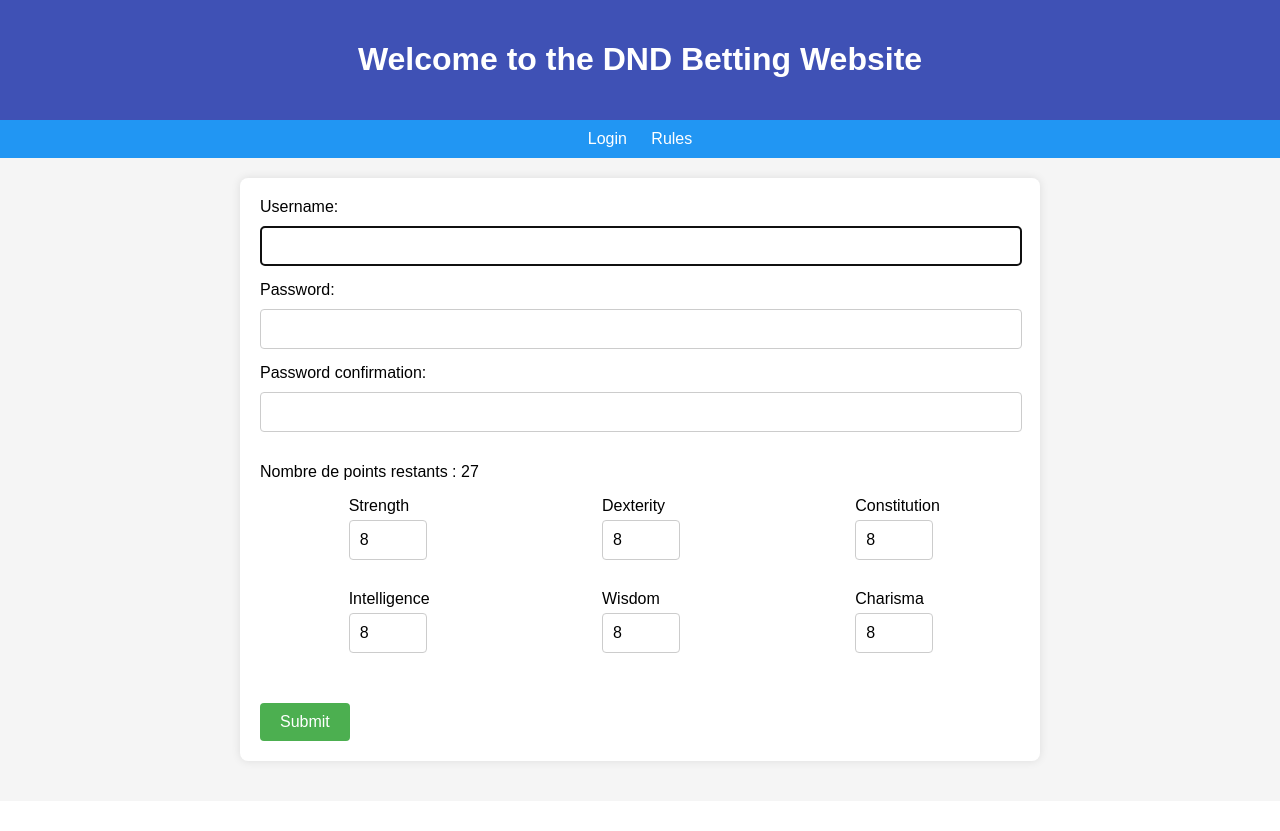
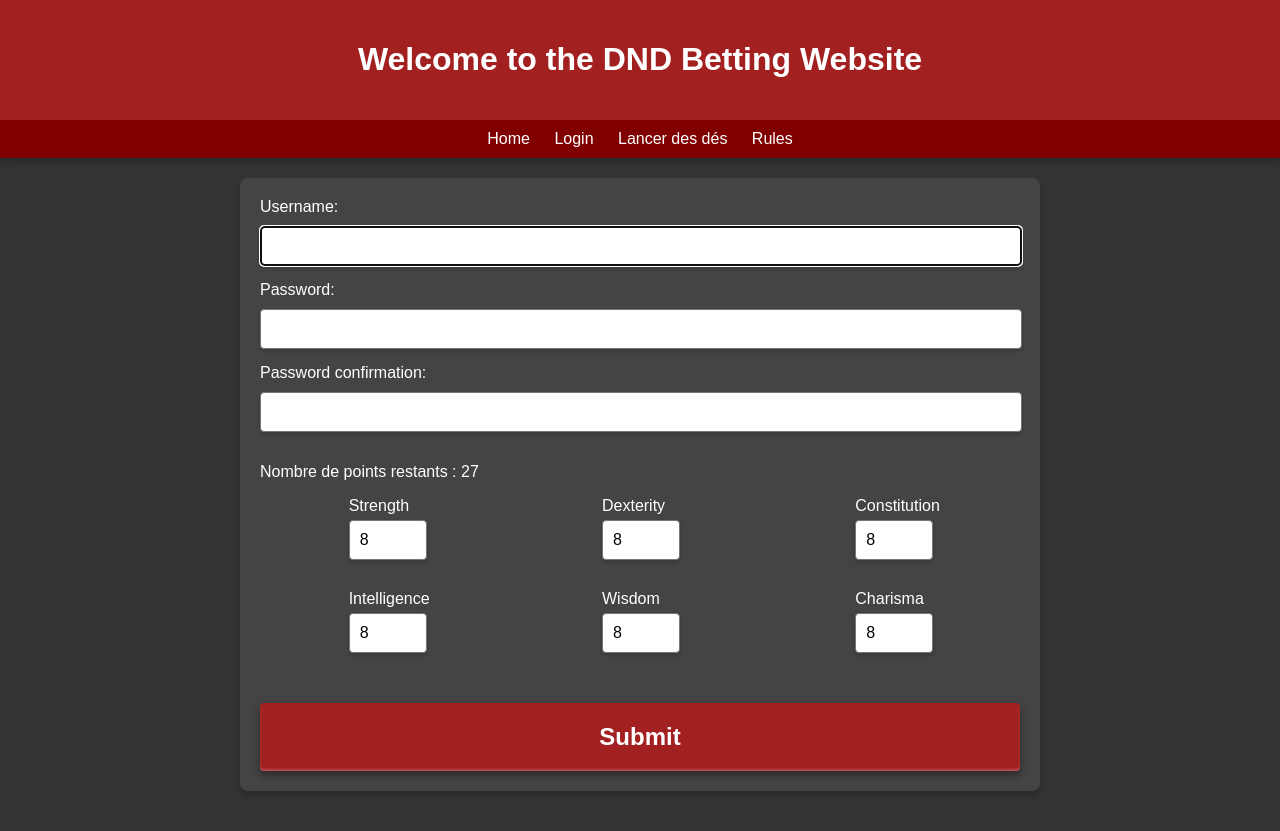
Before and after one commit to Wyvelk/djangoEval, a Django app: page /signup/ in a window 1280 px wide. Before the commit the page ends 767 px from the top, so only its background shows below. Run offline with Django 5.2, Linux system fonts and the light colour scheme.

Commit message:
'better' style

```diff
--- a/dnd/templates/master.html
+++ b/dnd/templates/master.html
@@ -15,14 +15,17 @@
         <h1>Welcome to the DND Betting Website</h1>
     </header>
     <nav>
+        <a href="{% url 'home' %}">Home</a>
         <a href="{% url 'authView' %}">Login</a>
+        <a href="{% url 'dice' %}">Lancer des dés</a>
         <a href="#">Rules</a>
     </nav>
     <div class="container">
         {% block content %}
         {% endblock %}
     </div>
-    <script src="https://code.jquery.com/jquery-3.7.1.min.js" integrity="sha256-/JqT3SQfawRcv/BIHPThkBvs0OEvtFFmqPF/lYI/Cxo=" crossorigin="anonymous"></script>
+    <script src="https://code.jquery.com/jquery-3.7.1.min.js"
+        integrity="sha256-/JqT3SQfawRcv/BIHPThkBvs0OEvtFFmqPF/lYI/Cxo=" crossorigin="anonymous"></script>
     <script src="{% static 'main.js' %}"></script>
 </body>
 
--- a/static/styles.css
+++ b/static/styles.css
@@ -1,7 +1,7 @@
-/* General Styles */
 body {
   font-family: Arial, sans-serif;
-  background-color: #f5f5f5;
+  background-color: #333;
+  color: #fff;
   margin: 0;
   padding: 0;
 }
@@ -13,17 +13,19 @@ body {
 }
 
 header {
-  background-color: #3f51b5;
+  background-color: #a32020;
   color: #fff;
   padding: 20px;
   text-align: center;
+  box-shadow: 0 4px 6px rgba(0, 0, 0, 0.2);
 }
 
 nav {
-  background-color: #2196f3;
+  background-color: #800000;
   color: #fff;
   padding: 10px 20px;
   text-align: center;
+  box-shadow: 0 4px 6px rgba(0, 0, 0, 0.2);
 }
 
 nav a {
@@ -38,19 +40,20 @@ nav a:hover {
 
 /* Forms */
 form {
-  background-color: #fff;
+  background-color: #444;
+  color: #fff;
   padding: 20px;
   border-radius: 8px;
-  box-shadow: 0 0 10px rgba(0, 0, 0, 0.1);
-  margin-bottom: 20px; /* Add spacing between forms */
+  box-shadow: 0 4px 6px rgba(0, 0, 0, 0.2);
+  margin-bottom: 20px;
 }
 
 form .helptext {
-  display: none; /* Hide help text */
+  display: none;
 }
 
 form label {
-  margin-bottom: 10px; /* Add spacing below labels */
+  margin-bottom: 10px;
   display: block;
 }
 
@@ -61,16 +64,17 @@ form input[type="password"],
 form select {
   width: calc(100% - 20px);
   padding: 10px;
-  margin-bottom: 15px; /* Add spacing between input fields */
-  border: 1px solid #ccc;
+  margin-bottom: 15px;
+  border: 1px solid #777;
   border-radius: 4px;
   font-size: 16px;
+  box-shadow: 0 2px 4px rgba(0, 0, 0, 0.2);
 }
 
 .ability-score {
-  width: 10% !important; /* Match width of ability inputs */
-  margin-right: 0; /* Remove margin between ability inputs */
-  margin-bottom: 15px; /* Add spacing between ability inputs */
+  width: 10% !important;
+  margin-right: 0;
+  margin-bottom: 15px;
 }
 
 .ability-scores {
@@ -92,21 +96,32 @@ form select {
 .ability-score input {
   width: calc(100% - 10px);
   padding: 5px;
-  border: 1px solid #ccc;
+  border: 1px solid #777;
   border-radius: 4px;
   font-size: 16px;
+  box-shadow: 0 2px 4px rgba(0, 0, 0, 0.2);
 }
 
-.submit-btn {
-  background-color: #4caf50;
+.submit-btn,
+#roll-dice-button {
+  background-color: #a32020;
   color: #fff;
   border: none;
-  padding: 10px 20px;
-  font-size: 16px;
+  padding: 20px;
+  font-size: 24px;
   border-radius: 4px;
+  font-weight: bold;
   cursor: pointer;
+  width: 100%;
+  transition: 0.3s;
+  box-shadow: 0 4px 8px rgba(0, 0, 0, 0.4),
+    inset 0 -2px 2px rgba(255, 255, 255, 0.2);
 }
 
-.submit-btn:hover {
-  background-color: #45a049;
+.submit-btn:hover,
+#roll-dice-button:hover {
+  background-color: #cc3333;
+  transition: 0.3s;
+  box-shadow: 0 6px 10px rgba(0, 0, 0, 0.6),
+    inset 0 -2px 4px rgba(255, 255, 255, 0.3);
 }
```
